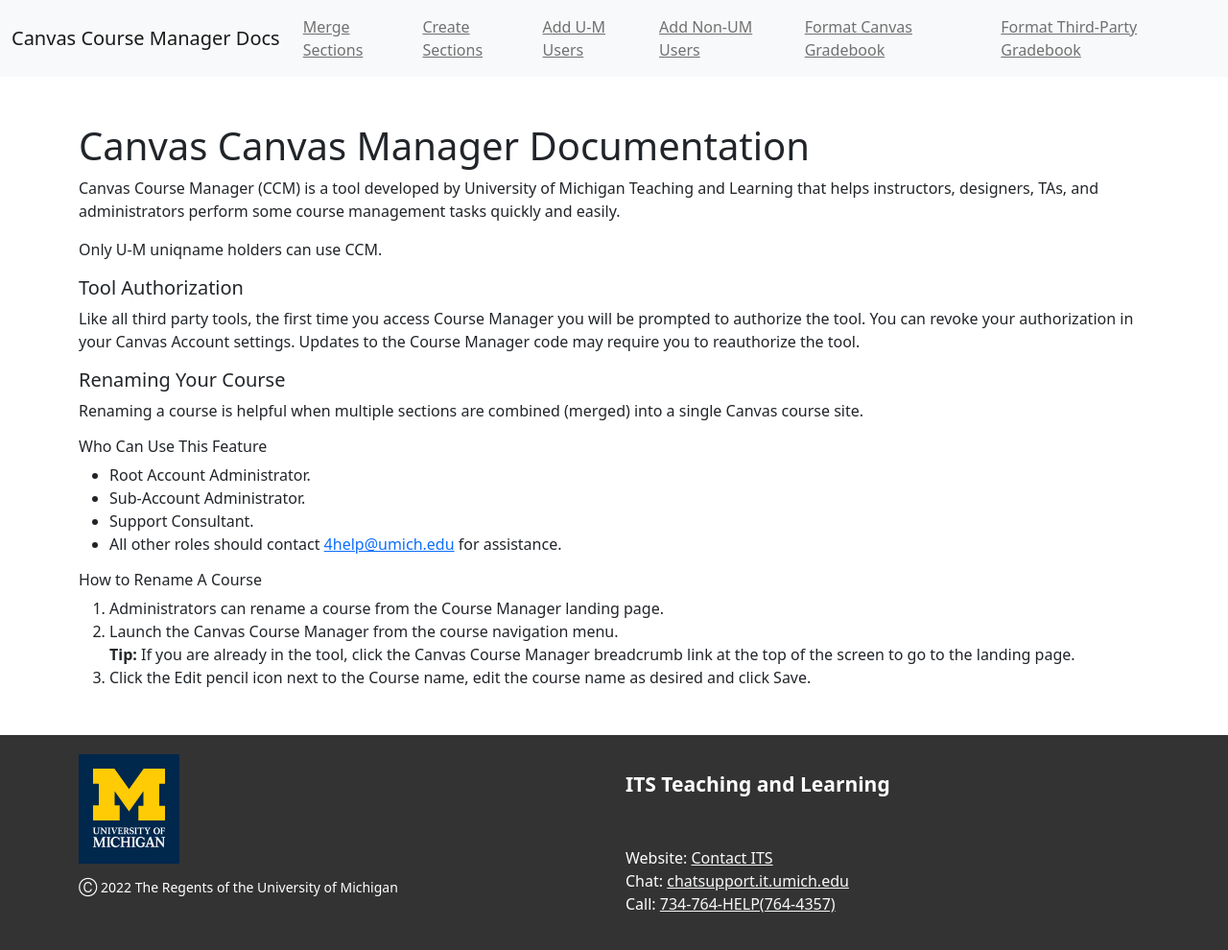
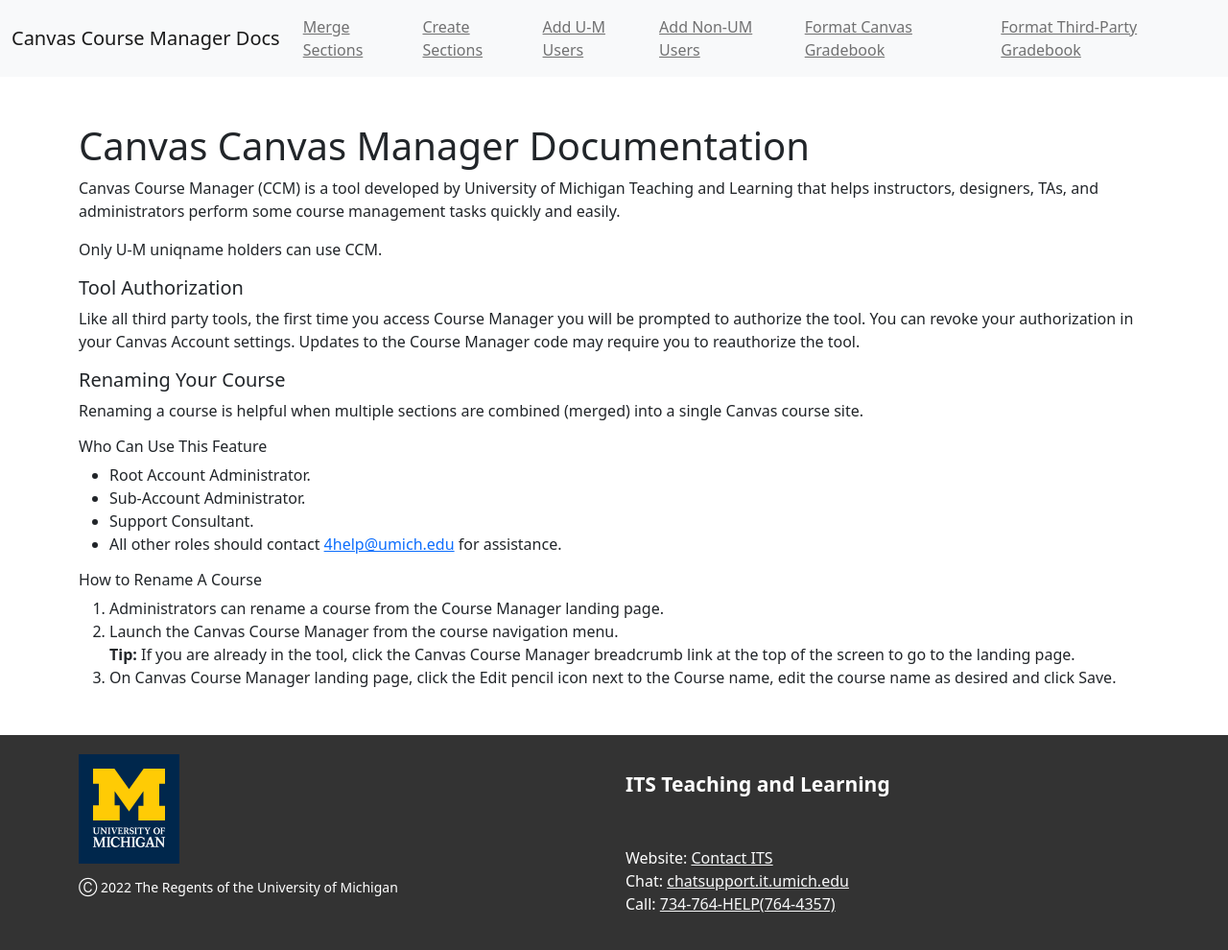
Before and after one commit to tl-its-umich-edu/canvas-course-manager-next, a Jekyll site: the page built from docs/index.html, in a window 1280 px wide. Shown: the whole page at 96% size. Built offline with Jekyll 4.4.1, drawn with Linux system fonts in a browser that asks for light colours.

Commit message:
Update docs/index.html
Co-authored-by: melindakraft <makraft@umich.edu>

```diff
--- a/docs/index.html
+++ b/docs/index.html
@@ -23,5 +23,5 @@
 <ol>
   <li>Administrators can rename a course from the Course Manager landing page.</li>
   <li>Launch the Canvas Course Manager from the course navigation menu. <br><b>Tip: </b>If you are already in the tool, click the Canvas Course Manager breadcrumb link at the top of the screen to go to the landing page.</li>
-  <li>Click the Edit pencil icon next to the Course name, edit the course name as desired and click Save.</li>
+  <li>On Canvas Course Manager landing page, click the Edit pencil icon next to the Course name, edit the course name as desired and click Save.</li>
 </ol>
```
